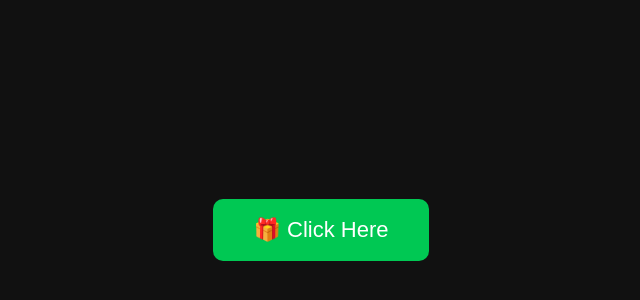
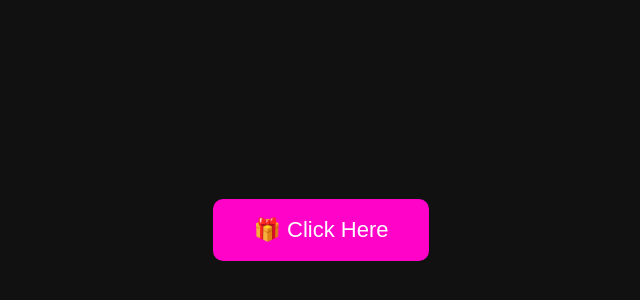
Before and after one commit to Harshitji90/ProPrank, a plain HTML site: page PrankFirst/index.html in a window 1280 px wide. Shown: the part 170-470 px from the top of the page, without its empty margins (319-959 px from the left). Drawn offline with Linux system fonts and the light colour scheme.

Commit message:
Updated prank page

```diff
--- a/PrankFirst/index.html
+++ b/PrankFirst/index.html
@@ -28,7 +28,7 @@ body{
     font-size:22px;
     border:none;
     border-radius:10px;
-    background:#00c853;
+    background:#ff03c8;
     color:white;
     cursor:pointer;
 }
```
